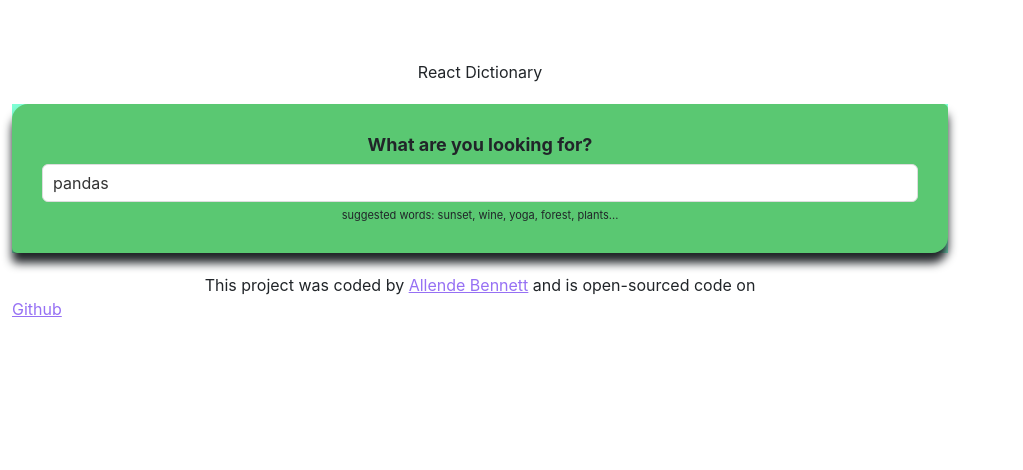
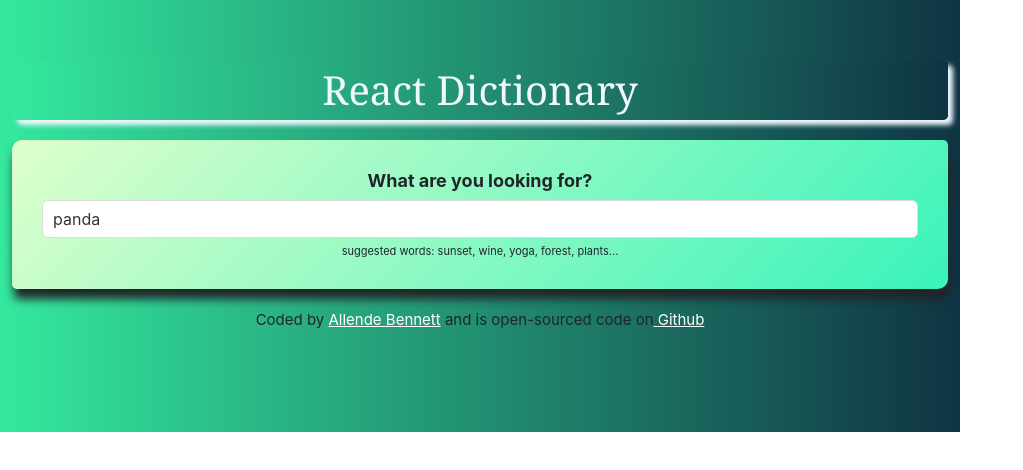
Before and after one commit to AllyB101/react-dictionary-shecodes, a React (Create React App) app: page / in a window 1280 px wide. Shown: the top 470 px of the page, without its empty margins (0-1023 px from the left). Built offline with nearby package versions, Linux system fonts and the light colour scheme; no server answers.

Commit message:
Tweaked CSS

```diff
--- a/src/App.css
+++ b/src/App.css
@@ -1,16 +1,24 @@
 .App {
   padding: 60px 0 100px;
   max-width: 960px;
+  background: linear-gradient(to right, rgb(52, 232, 158), rgb(15, 52, 67));
 }
 
 a {
-  color: #9670f4;
+  color: white;
 }
 .App-footer {
+  font-size: 15px;
   text-align: center;
   margin: 0 auto;
 }
 
 .App-header {
+  color: aliceblue;
+  font-family: Georgia, "Times New Roman", Times, serif;
+  border-radius: 5px 5px;
+  box-shadow: 5px 5px 5px;
   text-align: center;
+  font-size: 40px;
+  background: linear-gradient(to right, rgb(52, 232, 158), rgb(15, 52, 67));
 }
--- a/src/App.js
+++ b/src/App.js
@@ -7,10 +7,10 @@ export default function App() {
       <div className="container">
         <header className="App-header">React Dictionary</header>
         <main>
-          <Dictionary defaultKeyword={"pandas"} />
+          <Dictionary defaultKeyword={"panda"} />
         </main>
         <footer className="App-footer">
-          This project was coded by{" "}
+          Coded by{" "}
           <a
             href="https://github.com/AllyB101/react-dictionary-shecodes"
             target="_blank"
@@ -19,8 +19,6 @@ export default function App() {
             Allende Bennett
           </a>{" "}
           and is open-sourced code on
-        </footer>
-
           <a
             href="https://github.com/AllyB101/react-dictionary-shecodes"
             target="_blank"
@@ -29,6 +27,7 @@ export default function App() {
             {" "}
             Github
           </a>
+        </footer>
       </div>
     </div>
   );
--- a/src/Dictionary.css
+++ b/src/Dictionary.css
@@ -1,13 +1,12 @@
 .Dictionary {
-  background-color: aquamarine;
   text-align: center;
 }
 
 .Dictionary section {
-  background-color: rgb(90, 200, 114);
+  background: linear-gradient(-225deg, #dfffcd 0%, #90f9c4 48%, #39f3bb 100%);
   padding: 30px;
-  border-radius: 16px 5px;
-  box-shadow: 0 10px 10px;
+  border-radius: 10px 5px;
+  box-shadow: 2px 10px 10px;
   margin: 20px 0;
 }
 
--- a/src/Dictionary.js
+++ b/src/Dictionary.js
@@ -15,7 +15,6 @@ export default function Dictionary(props) {
   }
 
   function handlePexelsResponse(response) {
-    console.log(response.data);
     setPhotos(response.data.photos);
   }
 
--- a/src/Phonetic.js
+++ b/src/Phonetic.js
@@ -6,8 +6,8 @@ export default function Phonetic(props) {
     <div className="Phonetic">
       <a href={props.phonetic.audio} target="_blank" rel="noreferrer">
         Listen
-      </a>
-      <span className="text">{props.phonetic.text}</span>
+      </a>{" "}
+      {props.phonetic.text}
     </div>
   );
 }
--- a/src/Results.css
+++ b/src/Results.css
@@ -1,5 +1,5 @@
 .Results h2 {
-  font-size: 36px;
+  font-size: 39px;
   font-weight: bold;
   line-height: 1.5;
 }
--- a/src/Synonyms.css
+++ b/src/Synonyms.css
@@ -4,8 +4,9 @@
 }
 
 .Synonyms li {
-  font-size: 10px;
+  font-size: 12px;
   padding-right: 15px;
   display: inline-block;
   line-height: 1;
+  font-weight: bold;
 }
```
Lines whose indentation alone changed are shown as unchanged.
